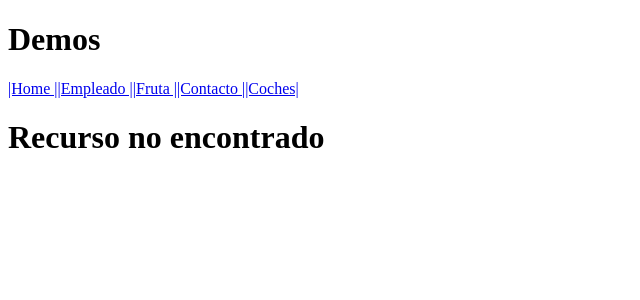
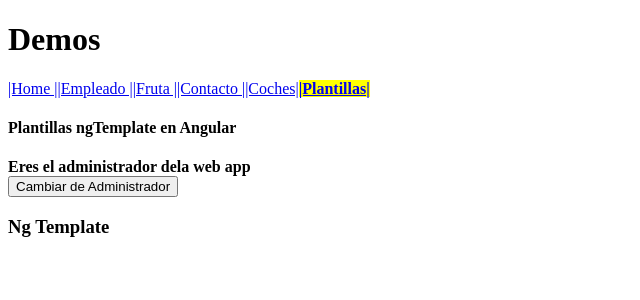
Before and after one commit to jarivera94/angular, an Angular app in the folder hello-world/: page /plantillas in a window 1280 px wide. Shown: the top 300 px of the page, without its empty margins (0-640 px from the left). Built offline with nearby package versions, Linux system fonts and the light colour scheme.

Commit message:
Ng Template

```diff
--- a/hello-world/src/app/app.component.html
+++ b/hello-world/src/app/app.component.html
@@ -8,6 +8,7 @@
     <a routerLink='fruta' routerLinkActive='activado'>|Fruta |</a>
     <a routerLink='contacto' routerLinkActive='activado'>|Contacto |</a>
     <a routerLink='coches' routerLinkActive='activado'>|Coches|</a>
+    <a routerLink='plantillas' routerLinkActive='activado'>|Plantillas|</a>
 </nav>
 <router-outlet>
 
--- a/hello-world/src/app/app.module.ts
+++ b/hello-world/src/app/app.module.ts
@@ -15,12 +15,12 @@ import {HomeComponent} from './home/home.component';
 import {ContactoComponent} from './contacto/contacto.component'
 import {CochesCompoent} from './coches/coches.component';
 import {ConversorPipe} from './pipe/conversor.pipe';
-
+import { PlantillasComponent }  from './plantillas/plantillas.component';
 import {HttpModule} from '@angular/http';
 @NgModule({
   declarations: [
     AppComponent,FrutaComponent,EmpleadoComponent
-    ,PersonaComponent,ErrorComponent,HomeComponent,ContactoComponent,ConversorPipe,CochesCompoent
+    ,PersonaComponent,ErrorComponent,HomeComponent,ContactoComponent,ConversorPipe,CochesCompoent,PlantillasComponent
   ],
   imports: [
     BrowserModule,
--- a/hello-world/src/app/app.routing.ts
+++ b/hello-world/src/app/app.routing.ts
@@ -10,6 +10,7 @@ import {PersonaComponent} from './persona/persona.component';
 import {HomeComponent} from './home/home.component';
 import {ContactoComponent} from './contacto/contacto.component';
 import {CochesCompoent} from './coches/coches.component';
+import { PlantillasComponent }  from './plantillas/plantillas.component';
 const appRoutes:Routes=[
     {path:'', component:HomeComponent},//default
     {path:'home', component:HomeComponent},
@@ -19,6 +20,7 @@ const appRoutes:Routes=[
     {path:'coches',component:CochesCompoent},
     {path:'persona/:idPersona',component:PersonaComponent},
     {path:'contacto',component:ContactoComponent},
+    {path:'plantillas',component:PlantillasComponent},
     {path:'**', component:ErrorComponent}, // ** define si la ruta falla enviarlo al mensaje de error
 
 ];
--- /dev/null
+++ b/hello-world/src/app/plantillas/plantillas.component.html
@@ -0,0 +1,11 @@
+<h4>{{titulo}}</h4>
+
+<div *ngIf="administrador; else noAdmin">
+    <strong>Eres el administrador dela web app</strong>
+</div>
+
+<button (click)="cambia()">Cambiar de Administrador</button>
+<h3>Ng Template</h3>
+<ng-template #noAdmin>
+        <strong>No eres el administrador</strong>
+</ng-template>
--- /dev/null
+++ b/hello-world/src/app/plantillas/plantillas.component.ts
@@ -0,0 +1,22 @@
+    import {Component} from '@angular/core';
+
+@Component({
+    selector:'plantillas',
+    templateUrl:'./plantillas.component.html',
+})
+
+export class PlantillasComponent{
+
+    private titulo:string;
+    private administrador:boolean;
+
+    constructor(){
+        this.titulo="Plantillas ngTemplate en Angular";
+        this.administrador=true;
+    }
+
+    cambia(){
+        if(this.administrador==true) this.administrador=false;
+        else this.administrador=true;
+    }
+}
```
